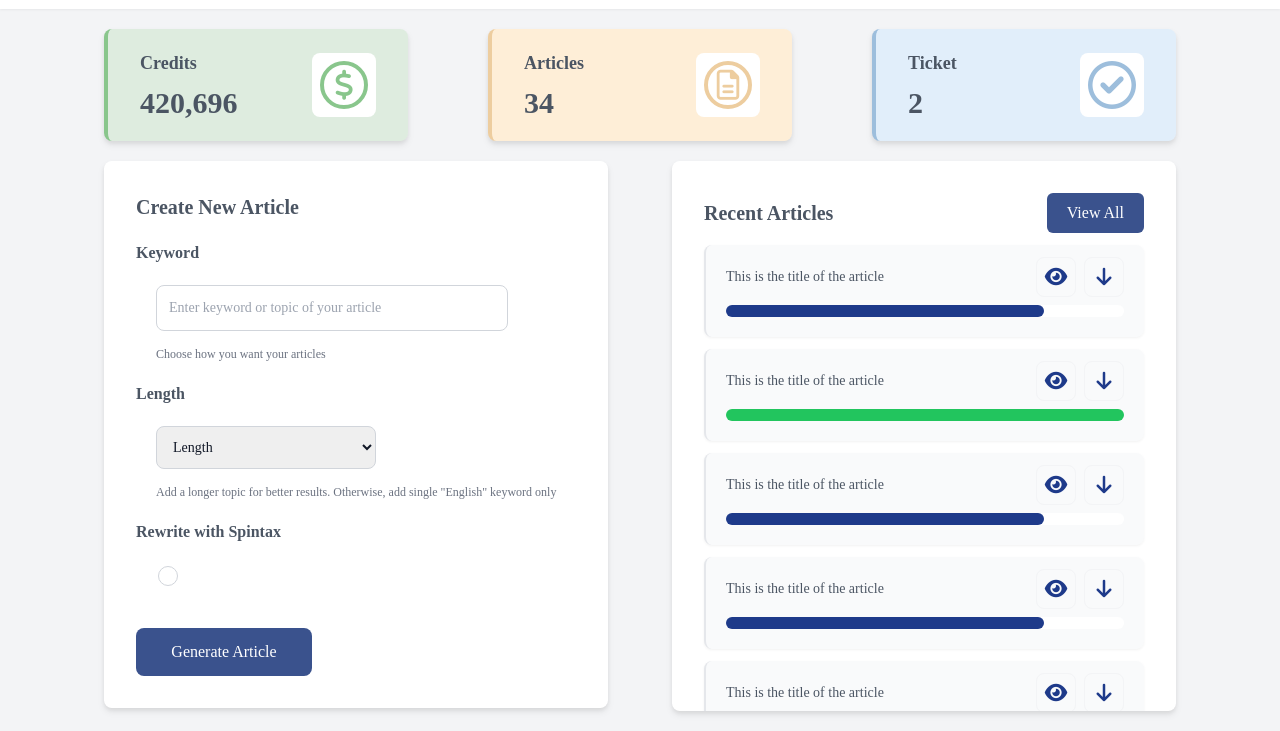
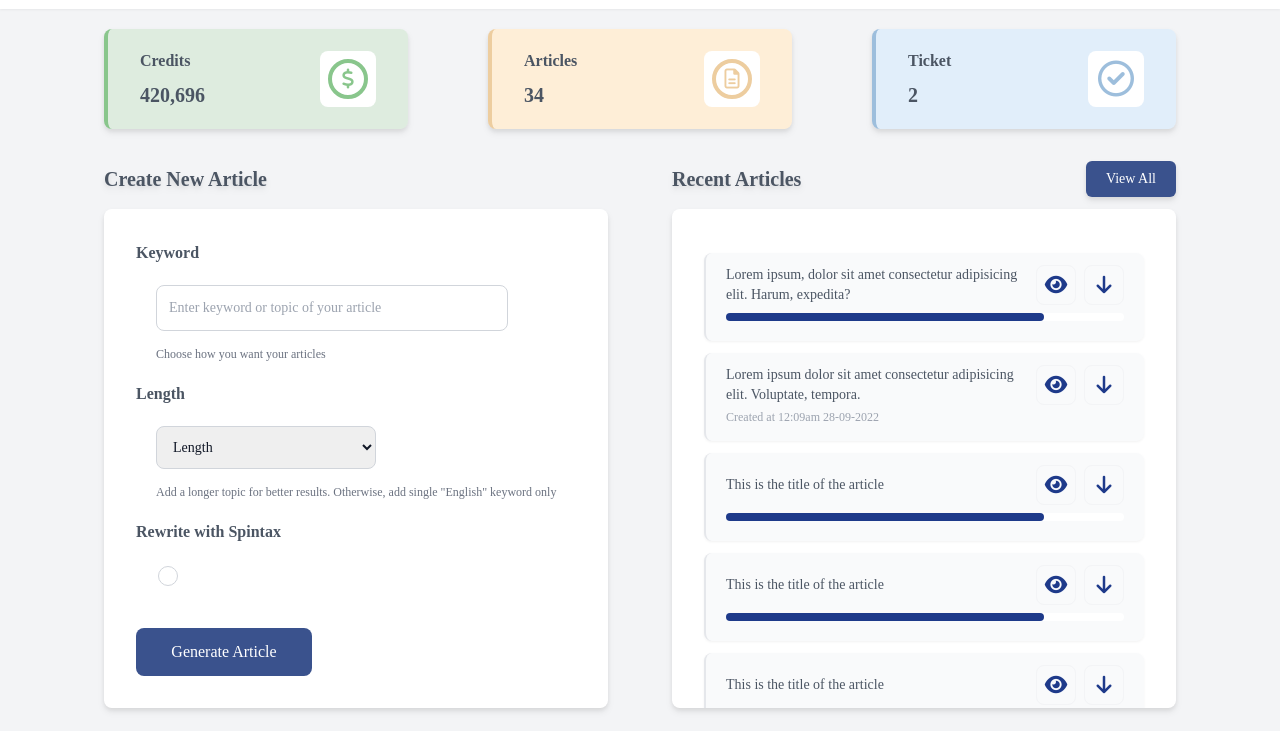
Before and after one commit to abirhasandipu/yive_writer_HTML, a website: page src/dashboard.html in a window 1280 px wide. Shown: the part 69-800 px from the top of the page. Drawn offline with Linux system fonts and the light colour scheme.

Commit message:
complete

```diff
--- a/src/dashboard.html
+++ b/src/dashboard.html
@@ -177,18 +177,18 @@
 						class="flex justify-between items-center rounded-lg col-span-1 border-l-4 border-[#89C68C] mx-10 mt-5 bg-[#DEECDF] px-8 py-5"
 					>
 						<div>
-							<h4 class="text-lg font-semibold">Credits</h4>
-							<h2 class="text-3xl mt-2 font-semibold wide-mobile:text-2xl">
+							<h4 class="text-lg font-semibold laptop:text-base">Credits</h4>
+							<h2 class="text-2xl mt-2 font-semibold laptop:text-xl">
 								420,696
 							</h2>
 						</div>
 						<div
-							class="bg-white w-16 h-16 flex justify-center items-center rounded-lg"
+							class="bg-white w-14 h-14 flex justify-center items-center rounded-lg"
 						>
 							<div
-								class="border-4 border-[#89C68C] rounded-full w-12 h-12 flex items-center justify-center"
+								class="border-4 border-[#89C68C] rounded-full w-10 h-10 flex items-center justify-center"
 							>
-								<i class="text-[#89C68C] text-3xl fa-solid fa-dollar-sign"></i>
+								<i class="text-[#89C68C] text-xl fa-solid fa-dollar-sign"></i>
 							</div>
 						</div>
 					</div>
@@ -200,18 +200,16 @@
 						class="flex justify-between items-center rounded-lg col-span-1 border-l-4 border-[#EDCD9F] mx-10 mt-5 bg-[#FEEED7] px-8 py-5"
 					>
 						<div>
-							<h4 class="text-lg font-semibold">Articles</h4>
-							<h2 class="text-3xl mt-2 font-semibold wide-mobile:text-2xl">
-								34
-							</h2>
+							<h4 class="text-lg font-semibold laptop:text-base">Articles</h4>
+							<h2 class="text-2xl mt-2 font-semibold laptop:text-xl">34</h2>
 						</div>
 						<div
-							class="bg-white w-16 h-16 flex justify-center items-center rounded-lg"
+							class="bg-white w-14 h-14 flex justify-center items-center rounded-lg"
 						>
 							<div
-								class="border-4 border-[#EDCD9F] rounded-full w-12 h-12 flex items-center justify-center"
+								class="border-4 border-[#EDCD9F] rounded-full w-10 h-10 flex items-center justify-center"
 							>
-								<i class="text-3xl text-[#EDCD9F] fa-regular fa-file-lines"></i>
+								<i class="text-xl text-[#EDCD9F] fa-regular fa-file-lines"></i>
 							</div>
 						</div>
 					</div>
@@ -222,17 +220,15 @@
 						class="flex justify-between items-center rounded-lg col-span-1 border-l-4 border-[#9DBEDC] mx-10 mt-5 bg-[#E1EEFA] px-8 py-5"
 					>
 						<div>
-							<h4 class="text-lg font-semibold">Ticket</h4>
-							<h2 class="text-3xl mt-2 font-semibold wide-mobile:text-2xl">
-								2
-							</h2>
+							<h4 class="text-lg font-semibold laptop:text-base">Ticket</h4>
+							<h2 class="text-2xl mt-2 font-semibold laptop:text-xl">2</h2>
 						</div>
 						<div
-							class="bg-white w-16 h-16 flex justify-center items-center rounded-lg"
+							class="bg-white w-14 h-14 flex justify-center items-center rounded-lg"
 						>
 							<div class="w-12 h-12 flex items-center justify-center">
 								<i
-									class="text-[#9DBEDC] text-5xl fa-regular fa-circle-check"
+									class="text-[#9DBEDC] text-4xl fa-regular fa-circle-check"
 								></i>
 							</div>
 						</div>
@@ -247,11 +243,13 @@
 				<div
 					class="col-span-1 px-8 py-5 small-laptop:col-span-full drop-shadow-md"
 				>
+					<h2
+						class="py-4 text-xl text-gray-600 font-semibold wide-mobile:text-lg"
+					>
+						Create New Article
+					</h2>
 					<div class="bg-white rounded-lg px-8 py-8">
-						<h2 class="text-xl text-gray-600 font-semibold wide-mobile:text-lg">
-							Create New Article
-						</h2>
-						<form class="mt-5 flex flex-col gap-5" action="">
+						<form class="flex flex-col gap-5" action="">
 							<label
 								for="keyword"
 								class="font-semibold text-gray-600 wide-mobile:text-sm"
@@ -313,33 +311,93 @@
 								value="Generate Article"
 								name=""
 								id=""
-								class="mt-5 w-[40%] wide-mobile:w-full wide-mobile:text-sm py-3 text-white rounded-lg bg-[#3A528D] cursor-pointer hover:bg-[#556daa]"
+								class="mt-5 w-[40%] wide-mobile:w-full wide-mobile:text-sm py-3 text-white rounded-lg bg-[#3A528D] cursor-pointer hover:bg-[#556daa] active:active:bg-[#6c85c3]"
 							/>
 						</form>
 					</div>
 				</div>
 				<!-- Article list -->
 				<div
-					class="col-span-1 px-8 py-5 small-laptop:col-span-full drop-shadow-md"
+					class="col-span-1 px-8 py-5 small-laptop:col-span-full drop-shadow-md flex flex-col"
 				>
+					<div class="flex justify-between py-3 items-center">
+						<h2 class="text-xl font-semibold text-gray-600 wide-mobile:text-lg">
+							Recent Articles
+						</h2>
+						<a
+							class="bg-[#3A528D] hover:bg-[#556daa] active:bg-[#6c85c3] text-white px-5 py-2 rounded-md text-sm"
+							href="#"
+							>View All</a
+						>
+					</div>
 					<div
 						id="article-list"
-						class="bg-white rounded-lg w-full px-8 py-8 h-[550px] overflow-y-scroll"
+						class="bg-white h-10 rounded-lg w-full px-8 py-8 grow overflow-y-scroll small-laptop:h-auto"
 					>
-						<div class="flex justify-between items-center">
-							<h2
-								class="text-xl font-semibold text-gray-600 wide-mobile:text-lg"
-							>
-								Recent Articles
-							</h2>
-							<a
-								class="bg-[#3A528D] hover:bg-[#556daa] text-white px-5 py-2 rounded-md wide-mobile:text-sm"
-								href="#"
-								>View All</a
-							>
-						</div>
 						<div class="w-full text-gray-600">
 							<!-- item 1 -->
+							<div
+								class="bg-gray-50 px-5 py-3 rounded-lg my-3 border-l-2 drop-shadow-sm"
+							>
+								<div class="flex justify-between items-center">
+									<h6 class="text-sm font">
+										Lorem ipsum, dolor sit amet consectetur adipisicing elit.
+										Harum, expedita?
+									</h6>
+									<div class="flex items-center gap-2">
+										<a
+											href="#"
+											class="border border-gray-100 flex items-center justify-center w-10 h-10 px-3 py-2 hover:bg-gray-200 rounded-lg ease-in-out duration-200"
+											><i class="text-xl text-blue-900 fa-solid fa-eye"></i
+										></a>
+										<a
+											href="#"
+											class="border border-gray-100 flex items-center justify-center w-10 h-10 px-3 py-2 hover:bg-gray-200 rounded-lg ease-in-out duration-200"
+											><i
+												class="text-xl text-blue-900 fa-solid fa-arrow-down"
+											></i
+										></a>
+									</div>
+								</div>
+								<div class="py-2">
+									<div class="bg-white h-2 w-full rounded-full">
+										<div class="bg-blue-900 w-[80%] h-2 rounded-full"></div>
+									</div>
+								</div>
+							</div>
+							<!-- other items -->
+							<div
+								class="bg-gray-50 px-5 py-3 rounded-lg my-3 border-l-2 drop-shadow-sm"
+							>
+								<div class="flex justify-between items-center">
+									<h6 class="text-sm font">
+										Lorem ipsum dolor sit amet consectetur adipisicing elit.
+										Voluptate, tempora.
+									</h6>
+									<div class="flex items-center gap-2">
+										<a
+											href="#"
+											class="border border-gray-100 flex items-center justify-center w-10 h-10 px-3 py-2 hover:bg-gray-200 rounded-lg ease-in-out duration-200"
+											><i class="text-xl text-blue-900 fa-solid fa-eye"></i
+										></a>
+										<a
+											href="#"
+											class="border border-gray-100 flex items-center justify-center w-10 h-10 px-3 py-2 hover:bg-gray-200 rounded-lg ease-in-out duration-200"
+											><i
+												class="text-xl text-blue-900 fa-solid fa-arrow-down"
+											></i
+										></a>
+									</div>
+								</div>
+								<div class="py-1">
+									<!-- <div class="bg-white h-2 w-full rounded-full">
+										<div class="bg-green-500 w-full h-2 rounded-full"></div>
+									</div> -->
+									<p class="text-xs text-gray-400">
+										Created at <span>12:09am 28-09-2022</span>
+									</p>
+								</div>
+							</div>
 							<div
 								class="bg-gray-50 px-5 py-3 rounded-lg my-3 border-l-2 drop-shadow-sm"
 							>
@@ -361,35 +419,8 @@
 									</div>
 								</div>
 								<div class="py-2">
-									<div class="bg-white h-3 w-full rounded-full">
-										<div class="bg-blue-900 w-[80%] h-3 rounded-full"></div>
-									</div>
-								</div>
-							</div>
-							<!-- other items -->
-							<div
-								class="bg-gray-50 px-5 py-3 rounded-lg my-3 border-l-2 drop-shadow-sm"
-							>
-								<div class="flex justify-between items-center">
-									<h6 class="text-sm font">This is the title of the article</h6>
-									<div class="flex items-center gap-2">
-										<a
-											href="#"
-											class="border border-gray-100 flex items-center justify-center w-10 h-10 px-3 py-2 hover:bg-gray-200 rounded-lg ease-in-out duration-200"
-											><i class="text-xl text-blue-900 fa-solid fa-eye"></i
-										></a>
-										<a
-											href="#"
-											class="border border-gray-100 flex items-center justify-center w-10 h-10 px-3 py-2 hover:bg-gray-200 rounded-lg ease-in-out duration-200"
-											><i
-												class="text-xl text-blue-900 fa-solid fa-arrow-down"
-											></i
-										></a>
-									</div>
-								</div>
-								<div class="py-2">
-									<div class="bg-white h-3 w-full rounded-full">
-										<div class="bg-green-500 w-full h-3 rounded-full"></div>
+									<div class="bg-white h-2 w-full rounded-full">
+										<div class="bg-blue-900 w-[80%] h-2 rounded-full"></div>
 									</div>
 								</div>
 							</div>
@@ -414,8 +445,8 @@
 									</div>
 								</div>
 								<div class="py-2">
-									<div class="bg-white h-3 w-full rounded-full">
-										<div class="bg-blue-900 w-[80%] h-3 rounded-full"></div>
+									<div class="bg-white h-2 w-full rounded-full">
+										<div class="bg-blue-900 w-[80%] h-2 rounded-full"></div>
 									</div>
 								</div>
 							</div>
@@ -440,8 +471,8 @@
 									</div>
 								</div>
 								<div class="py-2">
-									<div class="bg-white h-3 w-full rounded-full">
-										<div class="bg-blue-900 w-[80%] h-3 rounded-full"></div>
+									<div class="bg-white h-2 w-full rounded-full">
+										<div class="bg-blue-900 w-[80%] h-2 rounded-full"></div>
 									</div>
 								</div>
 							</div>
@@ -466,34 +497,8 @@
 									</div>
 								</div>
 								<div class="py-2">
-									<div class="bg-white w-full rounded-full">
-										<div class="bg-blue-900 w-[80%] h-3 rounded-full"></div>
-									</div>
-								</div>
-							</div>
-							<div
-								class="bg-gray-50 px-5 py-3 rounded-lg my-3 border-l-2 drop-shadow-sm"
-							>
-								<div class="flex justify-between items-center">
-									<h6 class="text-sm font">This is the title of the article</h6>
-									<div class="flex items-center gap-2">
-										<a
-											href="#"
-											class="border border-gray-100 flex items-center justify-center w-10 h-10 px-3 py-2 hover:bg-gray-200 rounded-lg ease-in-out duration-200"
-											><i class="text-xl text-blue-900 fa-solid fa-eye"></i
-										></a>
-										<a
-											href="#"
-											class="border border-gray-100 flex items-center justify-center w-10 h-10 px-3 py-2 hover:bg-gray-200 rounded-lg ease-in-out duration-200"
-											><i
-												class="text-xl text-blue-900 fa-solid fa-arrow-down"
-											></i
-										></a>
-									</div>
-								</div>
-								<div class="py-2">
-									<div class="bg-white h-3 w-full rounded-full">
-										<div class="bg-blue-900 w-[80%] h-3 rounded-full"></div>
+									<div class="bg-white h-2 w-full rounded-full">
+										<div class="bg-blue-900 w-[80%] h-2 rounded-full"></div>
 									</div>
 								</div>
 							</div>
--- a/src/input.css
+++ b/src/input.css
@@ -10,7 +10,7 @@ body {
 
 /* Scrollbar */
 #article-list::-webkit-scrollbar {
-	width: 0.8em;
+	width: 0.5em;
 }
 
 #article-list::-webkit-scrollbar-track {
```
Also changed, not shown: dist/output.css.
